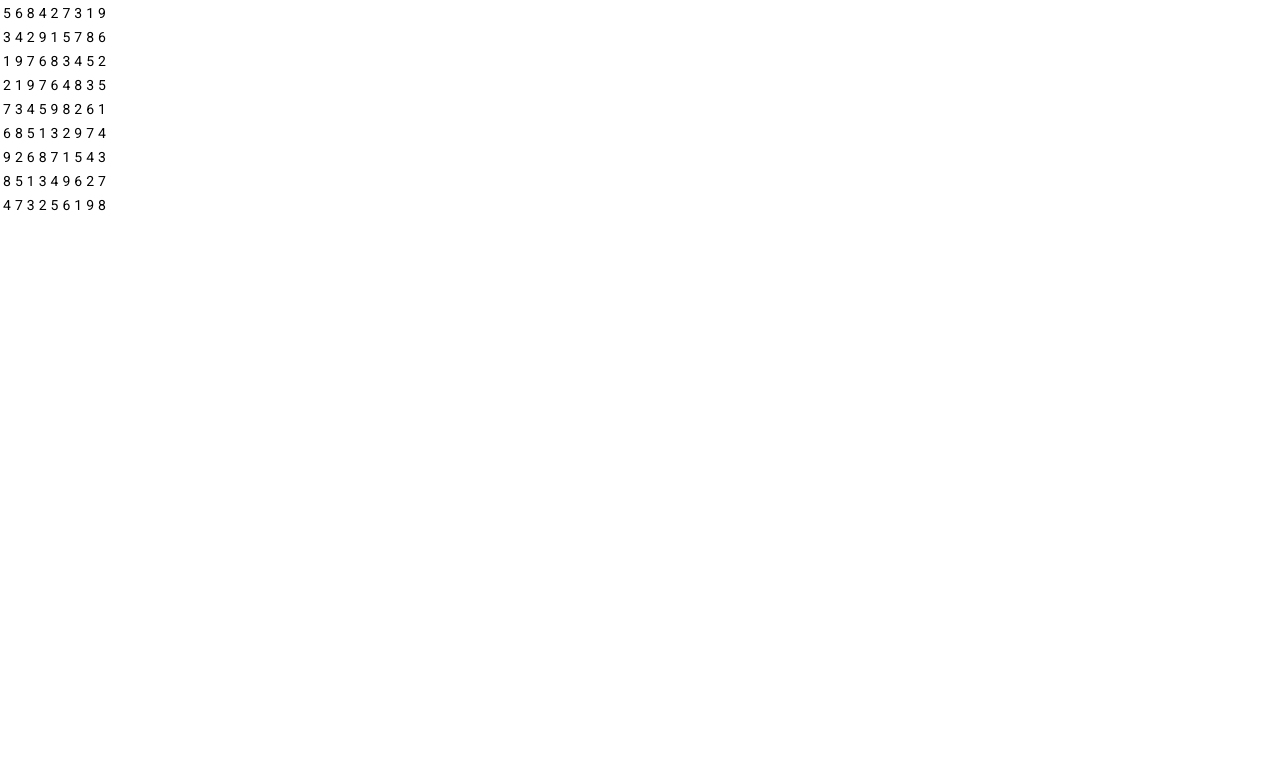
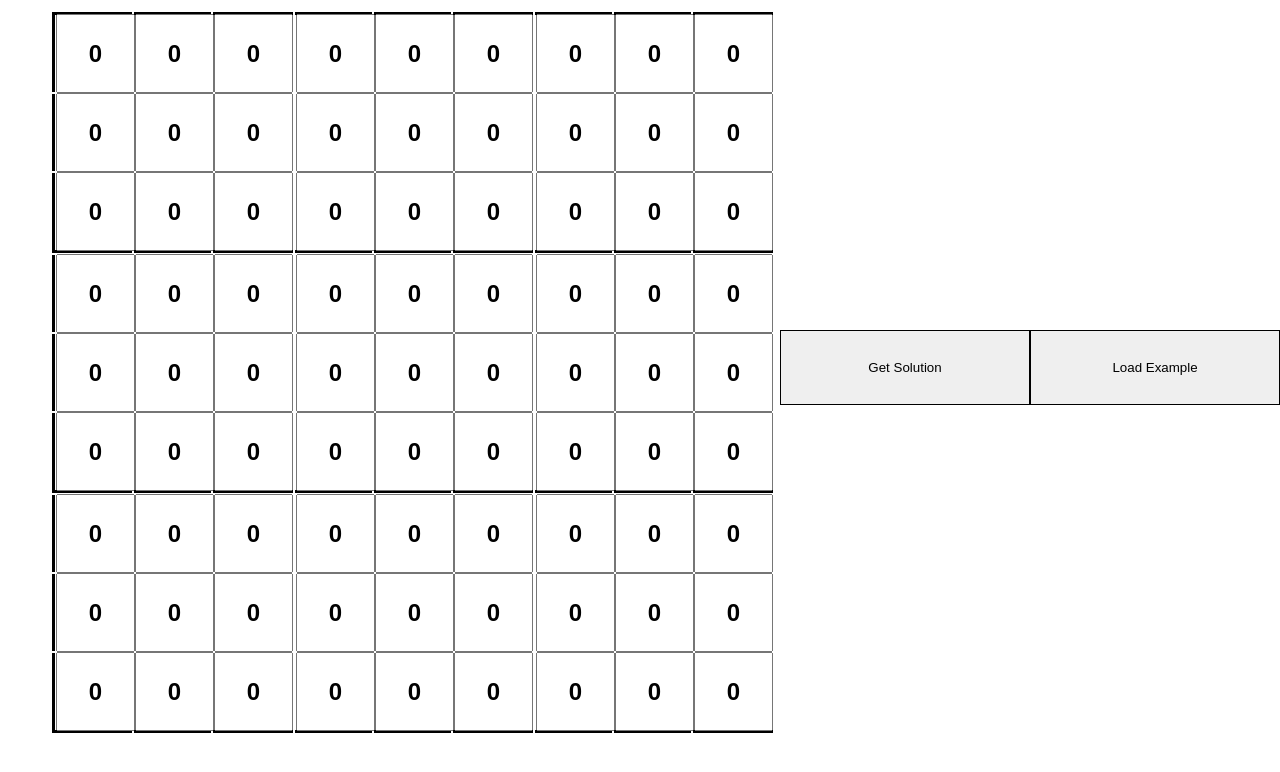
Before and after one commit to nithinvisva/sudoku, an Angular app: page / in a window 1280 px wide. Shown: the top 772 px of the page. Built offline with nearby package versions, Linux system fonts and the light colour scheme.

Commit message:
user interface

```diff
--- a/src/app/app.component.css
+++ b/src/app/app.component.css
@@ -1,4 +1,80 @@
-.input{
-    max-width: 60px;
-    background: yellowgreen;
+table {
+    padding-top: 10px;
+    margin-left: 50px;
 }
+
+td {
+    height: 75px;
+    width: 75px;
+}
+
+input {
+    padding: 0;
+    text-align: center;
+    height: 100%;
+    width: 100%;
+    font-size: x-large;
+    font-weight: bold;
+}
+
+input::-webkit-outer-spin-button,
+input::-webkit-inner-spin-button {
+    -webkit-appearance: none;
+    margin: 0;
+}
+
+input[type=number] {
+    -moz-appearance: textfield;
+    /* Firefox */
+}
+
+button {
+    border: 1px solid black;
+    height: 75px;
+    width: 250px;
+}
+
+#btnsolve {
+    margin-top: 25px;
+    margin-left: 150px;
+}
+
+#btnclear {
+    margin-top: 25px;
+}
+
+tr:first-child td {
+    border-top: solid 3px black;
+}
+
+tr:nth-child(3n) td {
+    border-bottom: solid 3px black;
+}
+
+td:first-child {
+    border-left: solid 3px black;
+}
+
+td:nth-child(3n) {
+    border-right: solid 3px black;
+}
+
+.solved {
+    margin: 10px 0px 0px;
+    text-align: center;
+    font-size: xx-large;
+    font-weight: inherit;
+}
+
+.incorrect {
+    text-align: center;
+    font-size: xx-large;
+    font-weight: inherit;
+    color: red;
+}
+
+.contents {
+    display: flex;
+    justify-content: space-between;
+    align-items: center;
+}
--- a/src/app/app.component.html
+++ b/src/app/app.component.html
@@ -1,5 +1,19 @@
-<table>
-  <tr *ngFor="let i of array">
-    <td *ngFor="let j of array">{{sudoku[i][j]}}</td>
-  </tr>
-</table>
+<div>
+  <div class="contents">
+    <table>
+      <tr *ngFor="let row of array; let i = index">
+        <td *ngFor="let column of array; let f = index">
+          <input class="inputnum" id="{{'input' + (f + (i*9))}}" type="number" [(ngModel)]="sudoku[i][f]"
+            #column="ngModel" min="0" max="9">
+        </td>
+      </tr>
+    </table>
+    <div>
+      <p class="solved" *ngIf="isSolved">Here is the solved sudoku!!</p>
+  <p class="incorrect" *ngIf="!isGivenCorrect">The Sudoku is Incorrect!!</p>
+      <button mat-button [disabled]="isSolved || !isGivenCorrect" (click)="sudokuSolver()">Get Solution</button>
+      <button mat-button [disabled]="isSolved || !isGivenCorrect" (click)="loadExample()">Load Example</button>
+      <button mat-button *ngIf="isSolved || !isGivenCorrect" (click)="reloadSudoku()">Try Another</button>
+    </div>
+  </div>
+</div>
--- a/src/app/app.component.ts
+++ b/src/app/app.component.ts
@@ -1,5 +1,6 @@
 import { Component } from '@angular/core';
 import * as _ from 'lodash';
+import { SUDOKU } from './constants/constants';
 import { Solution, Solved } from './interface';
 
 @Component({
@@ -7,35 +8,28 @@ import { Solution, Solved } from './interface';
   templateUrl: './app.component.html',
   styleUrls: ['./app.component.css']
 })
-export class AppComponent  {
-  _=_;
+export class AppComponent {
+
   title = 'sudoku';
   array: number[] = [0, 1, 2, 3, 4, 5, 6, 7, 8];
-  allowedNumbersInCell:number[] =[1,2,3,4,5,6,7,8,9];
-  sudoku: Array<number[]> = [
-    [5,0,0,0,0,0,0,0,9],
-    [0,4,0,0,1,5,0,8,0],
-    [0,0,7,0,0,3,4,5,2],
-    [2,1,0,7,6,0,0,3,0],
-    [0,0,4,0,9,8,2,6,1],
-    [0,0,0,0,3,2,0,0,4],
-    [9,0,6,0,7,1,0,0,3],
-    [8,0,1,0,4,0,0,2,7],
-    [0,0,3,0,0,0,0,9,8]];
-  solution: Array<Solution> =[]
+  allowedNumbersInCell: number[] = [1, 2, 3, 4, 5, 6, 7, 8, 9];
+  sudoku: Array<number[]> = _.cloneDeep(SUDOKU.empty)
+  isSolved: boolean = false;
+  isGivenCorrect: boolean = true;
+  solution: Array<Solution> = []
+  prevSolution: Array<Solution> = []
 
-  constructor(){
-    this.sudokuSolver();
+  constructor() {
   }
-  sudokuSolver(){
-    this.sudoku.map((data, i)=>{
-      data.map((box,j)=>{
-        const sol ={
+  sudokuSolver() {
+    this.sudoku.map((data, i) => {
+      data.map((box, j) => {
+        const sol = {
           'value': box,
-          'possibleValues':[],
+          'possibleValues': [],
           'i': i,
           'j': j,
-          'blockId': this.getBlockId(i,j),
+          'blockId': this.getBlockId(i, j),
           'isSolved': box == 0 ? false : true
         }
         this.solution.push(sol);
@@ -43,44 +37,44 @@ export class AppComponent  {
     })
     this.updatePossibleValues();
   }
-  getBlockId(i: number,j:number): any {
-    switch(i){
+  getBlockId(i: number, j: number): any {
+    switch (i) {
       case 0:
       case 1:
       case 2:
-        if(j<3){
+        if (j < 3) {
           return 0
         }
-        else if(j <6){
+        else if (j < 6) {
           return 1
         }
-        else if(j <9){
+        else if (j < 9) {
           return 2
         }
         break;
       case 3:
       case 4:
       case 5:
-        if(j<3){
+        if (j < 3) {
           return 3
         }
-        else if(j <6){
+        else if (j < 6) {
           return 4
         }
-        else if(j <9){
+        else if (j < 9) {
           return 5
         }
         break;
       case 6:
       case 7:
       case 8:
-        if(j<3){
+        if (j < 3) {
           return 6
         }
-        else if(j <6){
+        else if (j < 6) {
           return 7
         }
-        else if(j <9){
+        else if (j < 9) {
           return 8
         }
         break;
@@ -88,54 +82,75 @@ export class AppComponent  {
         return 10
     }
   }
-  updatePossibleValues(){
-    this.solution.map((data)=>{
-      if( data.value ==0){
-      const possibleFromColumn:number[]= this.checkColumnRow(data.i,true);
-      const possibleFromRow:number[]= this.checkColumnRow(data.j,false);
-      const possibleFromBox:number[] = this.checkBox(data.blockId);
-       data.possibleValues = this.removeCommon(possibleFromColumn,possibleFromRow,possibleFromBox)
+  updatePossibleValues() {
+    this.solution.map((data) => {
+      if (data.value == 0) {
+        const possibleFromColumn: number[] = this.checkColumnRow(data.i, true);
+        const possibleFromRow: number[] = this.checkColumnRow(data.j, false);
+        const possibleFromBox: number[] = this.checkBox(data.blockId);
+        data.possibleValues = this.removeCommon(possibleFromColumn, possibleFromRow, possibleFromBox)
       }
-      if(data.possibleValues.length == 1){
+      if (data.possibleValues.length == 1) {
         data.value = data.possibleValues[0];
         this.sudoku[data.i][data.j] = data.possibleValues[0]
       }
     })
-    const solved: any= _.groupBy(this.solution, 'isSolved' )
-    if(solved.false){
-      this.solution =[] as Solution[]
+    const solved: any = _.groupBy(this.solution, 'isSolved')
+    if (solved.false) {
+      if (this.prevSolution && _.isEqual(this.prevSolution, this.solution)) {
+        this.isGivenCorrect = false;
+      }
+      if (this.isGivenCorrect) {
+        this.prevSolution = _.cloneDeep(this.solution)
+        this.solution = [] as Solution[]
         this.sudokuSolver();
       }
+    } else {
+      this.isSolved = true;
     }
-  checkColumnRow(index:number,isColumn:boolean){
-    const arr =[];
-    for(let i of this.array){
-      if(isColumn ? this.sudoku[index][i] != 0 : this.sudoku[i][index] != 0) {
+  }
+  checkColumnRow(index: number, isColumn: boolean) {
+    const arr = [];
+    for (let i of this.array) {
+      if (isColumn ? this.sudoku[index][i] != 0 : this.sudoku[i][index] != 0) {
         arr.push(isColumn ? this.sudoku[index][i] : this.sudoku[i][index])
       }
     }
-    return this.compArray(this.allowedNumbersInCell,arr)
+    return this.compArray(this.allowedNumbersInCell, arr)
   }
-  compArray (first: number[], second :number[] ):number[] {
-    return first.filter(item =>{
+  compArray(first: number[], second: number[]): number[] {
+    return first.filter(item => {
       return !(_.includes(second, item))
     })
   };
- removeCommon (first: number[], second :number[], third:number[] ):number[] {
-  const spread= _.union(_.union(first, second), third);
-  return spread.filter(item =>{
+  removeCommon(first: number[], second: number[], third: number[]): number[] {
+    const spread = _.union(_.union(first, second), third);
+    return spread.filter(item => {
       return (first.includes(item) && second.includes(item) && third.includes(item))
     })
   };
- checkBox(blockId:number){
-  const arr:number[] =[]
+  checkBox(blockId: number) {
+    const arr: number[] = []
     const block = _.groupBy(this.solution, 'blockId');
-   block[blockId].map((data)=>{
-    if(data.value != 0){
+    block[blockId].map((data) => {
+      if (data.value != 0) {
         arr.push(data.value)
       }
     })
-   return this.compArray(this.allowedNumbersInCell,arr)
+    return this.compArray(this.allowedNumbersInCell, arr)
   }
-
+  reloadSudoku() {
+    this.resetFields();
+    this.sudoku = SUDOKU.empty;
   }
+  loadExample() {
+    this.resetFields();
+    this.sudoku = _.cloneDeep(SUDOKU.example);
+  }
+  resetFields() {
+    this.isSolved = false;
+    this.isGivenCorrect = true;
+    this.solution = [];
+    this.prevSolution = [];
+  }
+}
--- /dev/null
+++ b/src/app/constants/constants.ts
@@ -0,0 +1,22 @@
+export const SUDOKU = {
+    example: [
+        [5, 0, 0, 0, 0, 0, 0, 0, 9],
+        [0, 4, 0, 0, 1, 5, 0, 8, 0],
+        [0, 0, 7, 0, 0, 3, 4, 5, 2],
+        [2, 1, 0, 7, 6, 0, 0, 3, 0],
+        [0, 0, 4, 0, 9, 8, 2, 6, 1],
+        [0, 0, 0, 0, 3, 2, 0, 0, 4],
+        [9, 0, 6, 0, 7, 1, 0, 0, 3],
+        [8, 0, 1, 0, 4, 0, 0, 2, 7],
+        [0, 0, 3, 0, 0, 0, 0, 9, 8]],
+    empty: [
+        [0, 0, 0, 0, 0, 0, 0, 0, 0],
+        [0, 0, 0, 0, 0, 0, 0, 0, 0],
+        [0, 0, 0, 0, 0, 0, 0, 0, 0],
+        [0, 0, 0, 0, 0, 0, 0, 0, 0],
+        [0, 0, 0, 0, 0, 0, 0, 0, 0],
+        [0, 0, 0, 0, 0, 0, 0, 0, 0],
+        [0, 0, 0, 0, 0, 0, 0, 0, 0],
+        [0, 0, 0, 0, 0, 0, 0, 0, 0],
+        [0, 0, 0, 0, 0, 0, 0, 0, 0]]
+}
```
Lines whose indentation alone changed are shown as unchanged.
